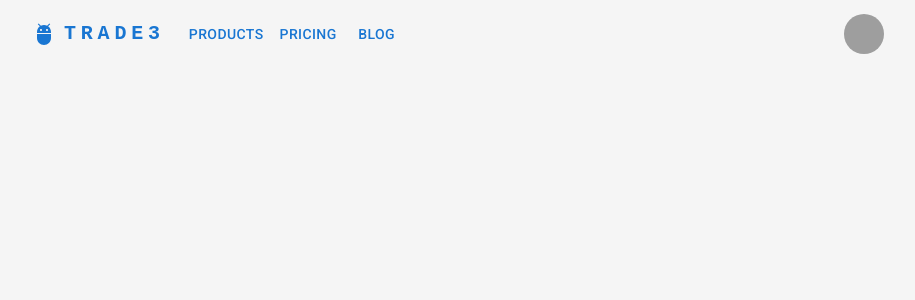
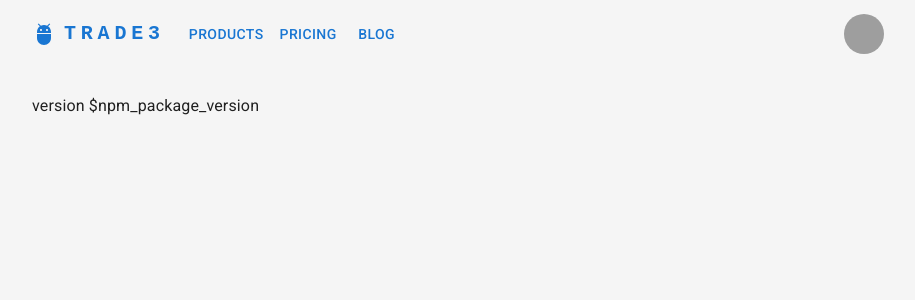
Before and after one commit to wpalombini/trade3-web-app, a React (Create React App) app: page / in a window 1280 px wide. Shown: the top 300 px of the page, without its empty margins (182-1097 px from the left). Built offline with nearby package versions, Linux system fonts and the light colour scheme; grey boxes are pictures that could not be loaded.

Commit message:
GitHub Action to increment version

```diff
--- a/src/components/ui/layout/Layout.tsx
+++ b/src/components/ui/layout/Layout.tsx
@@ -9,6 +9,7 @@ const Layout = () => {
       <Header />
       <Container maxWidth="md" sx={{ paddingTop: '25px' }}>
         {/* <Routes /> */}
+        version {process.env.REACT_APP_VERSION}
       </Container>
     </>
   );
```
Also changed, not shown: 2 other files (tests, documents, lock files or other folders).
